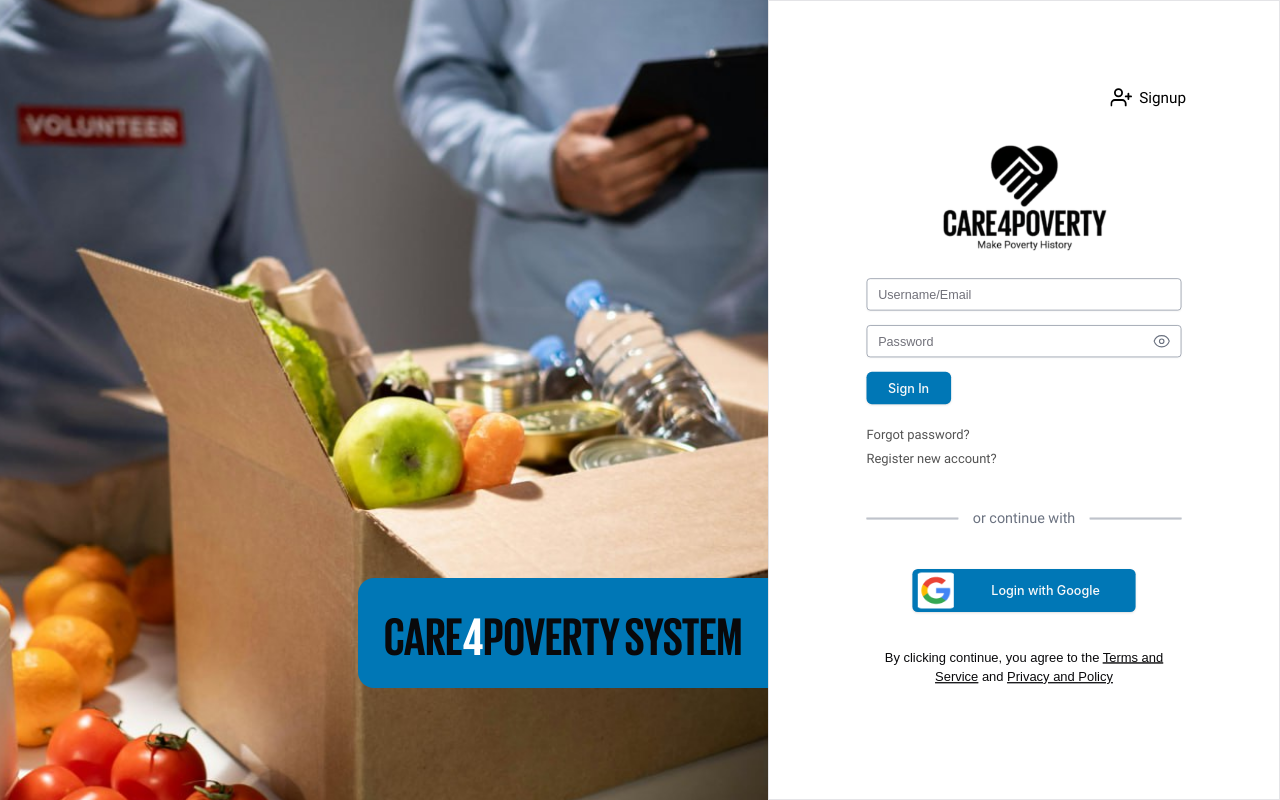
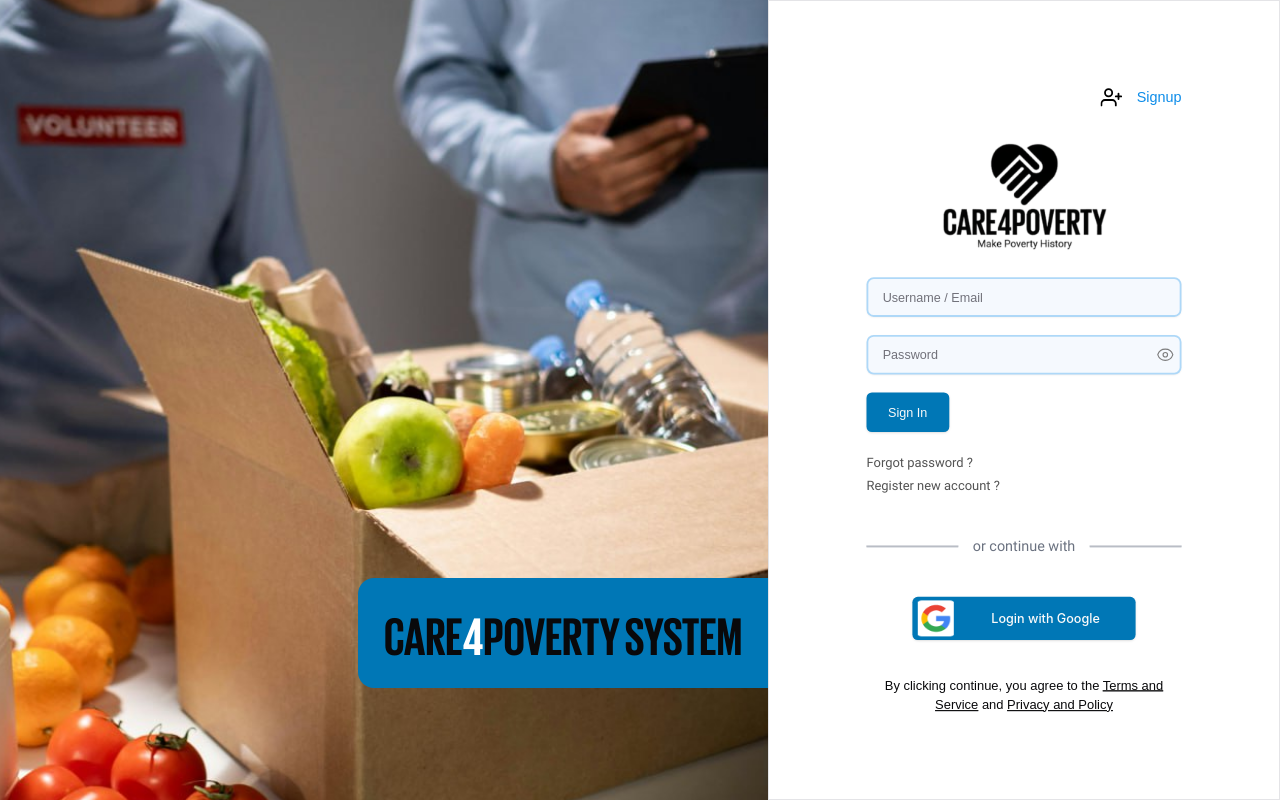
Before and after one commit to LemonLim18/care4poverty, a Next.js app: page /auth/login in a window 1280 px wide. Built offline with nearby package versions, Linux system fonts and the light colour scheme.

Commit message:
Axler - Fix UI bug for Login Page

```diff
--- a/app/auth/login/page.tsx
+++ b/app/auth/login/page.tsx
@@ -140,10 +140,9 @@ const LoginPage = () => {
                 Back
               </button>
             </p>  */}
-            <p className="flex relative right-[-5px] justify-end bg-white w-full mt-6 mb-6 ">
-              <button className="flex text-black hover:underline font-roboto text-[17px] gap-2" onClick={() => router.push('/auth/signup') }>
+            <p className="flex relative justify-end bg-white w-full mt-6 mb-6">
               <svg width="24px" height="24px" viewBox="0 0 24 24" xmlns="http://www.w3.org/2000/svg">
-                <title>i</title>
+                <title>I am a signup icon :)</title>
                 <g id="Complete">
                   <g id="user-add">
                     <g>
@@ -155,8 +154,7 @@ const LoginPage = () => {
                   </g>
                 </g>
               </svg>
-                Signup
-              </button>
+                <span onClick={() => router.push('/auth/signup')} className="ml-4 text-[#0C8CE9] hover:font-bold hover:underline cursor-pointer transition-all duration-150 ease-in-out">Signup</span>
             </p>
             {/* </div> */}
             <div className='flex justify-center mb-4 w-full'>
@@ -169,52 +167,52 @@ const LoginPage = () => {
               </a>
             </div>
             {/* <CardTitle className="text-center">Login</CardTitle> */}
-            <form onSubmit={handleSubmit} className="space-y-4 w-full">
+            <form onSubmit={handleSubmit} className="space-y-5 w-full">
               <Input
                 type="email"
-                placeholder="Username/Email"
+                placeholder="Username / Email"
                 value={email}
                 onChange={(e) => setEmail(e.target.value)}
                 required
-                className="border-gray-400 rounded-sm"
+                className="h-11 px-4 border-2 border-custom-border-blue hover:border-[#0C8CE9] text-[#7D7D7D] focus:text-black focus:border-[#0C8CE9] bg-[#F5F9FE] placeholder:hover:text-[#0C8CE9] placeholder:focus:text-[#F5F9FE] rounded-lg transition-all duration-300 ease-in-out"
               />
-              <div className="relative">
+              <div className="relative group">
                 <Input
                   type={showPassword ? "text" : "password"}
                   placeholder="Password"
                   value={password}
                   onChange={(e) => setPassword(e.target.value)}
                   required
-                  className="border-gray-400 rounded-sm pr-10"
+                  className={`h-11 px-4 border-2 border-custom-border-blue hover:border-[#0C8CE9] text-[#7D7D7D] focus:text-black focus:border-[#0C8CE9] bg-[#F5F9FE] placeholder:hover:text-[#0C8CE9] placeholder:focus:text-[#F5F9FE] group-hover:border-[#0C8CE9] rounded-lg transition-all duration-300 ease-in-out ${showPassword ? 'text-black' : 'text-[#7D7D7D]'} transition-colors duration-200`}
                 />
                 <button
                   type="button"
                   onClick={() => setShowPassword(!showPassword)}
-                  className="absolute right-3 top-1/2 transform -translate-y-1/2"
+                  className={`absolute right-2 top-1/2 -translate-y-1/2 ${showPassword ? 'text-[#0C8CE9]' : 'text-[#7D7D7D]'} hover:text-[#0C8CE9]`}
                 >
                   {showPassword ? (
-                    <svg xmlns="http://www.w3.org/2000/svg" fill="none" viewBox="0 0 24 24" strokeWidth={1.5} stroke="currentColor" className="w-5 h-5 text-gray-500">
+                    <svg xmlns="http://www.w3.org/2000/svg" fill="none" viewBox="0 0 24 24" strokeWidth={1.5} stroke="currentColor" className="w-5 h-5">
                       <path strokeLinecap="round" strokeLinejoin="round" d="M3.98 8.223A10.477 10.477 0 001.934 12C3.226 16.338 7.244 19.5 12 19.5c.993 0 1.953-.138 2.863-.395M6.228 6.228A10.45 10.45 0 0112 4.5c4.756 0 8.773 3.162 10.065 7.498a10.523 10.523 0 01-4.293 5.774M6.228 6.228L3 3m3.228 3.228l3.65 3.65m7.894 7.894L21 21m-3.228-3.228l-3.65-3.65m0 0a3 3 0 10-4.243-4.243m4.242 4.242L9.88 9.88" />
                     </svg>
                   ) : (
-                    <svg xmlns="http://www.w3.org/2000/svg" fill="none" viewBox="0 0 24 24" strokeWidth={1.5} stroke="currentColor" className="w-5 h-5 text-gray-500">
+                    <svg xmlns="http://www.w3.org/2000/svg" fill="none" viewBox="0 0 24 24" strokeWidth={1.5} stroke="currentColor" className="w-5 h-5">
                       <path strokeLinecap="round" strokeLinejoin="round" d="M2.036 12.322a1.012 1.012 0 010-.639C3.423 7.51 7.36 4.5 12 4.5c4.638 0 8.573 3.007 9.963 7.178.07.207.07.431 0 .639C20.577 16.49 16.64 19.5 12 19.5c-4.638 0-8.573-3.007-9.963-7.178z" />
                       <path strokeLinecap="round" strokeLinejoin="round" d="M15 12a3 3 0 11-6 0 3 3 0 016 0z" />
                     </svg>
                   )}
                 </button>
               </div>
-              <Button type="submit" disabled={loading} className='bg-[#0077B6] hover:bg-[#00689F] font-inter px-6'>
+              <Button type="submit" disabled={loading} className='h-11 bg-[#0077B6] hover:bg-[#00689F] font-roboto font-regular px-6'>
                 {loading ? 'Loading...' : 'Sign In'}
               </Button>
             </form>
             {/* group div for additional actions */}
             <div className="bg-white text-[0.9rem] flex flex-col items-start mt-6 mb-4 w-full space-y-1">
-                <button className="text-[#535353] hover:underline hover:text-gray-800 font-roboto" onClick={() => setDialogOpen(true) }>
-                  Forgot password?
+                <button className="text-[#535353] hover:text-[#0C8CE9] hover:font-bold font-roboto" onClick={() => setDialogOpen(true) }>
+                  Forgot password ?
                 </button>
-                <button className="text-[#535353] hover:underline hover:text-gray-800 font-roboto" onClick={() => router.push('/auth/signup')}>
-                  Register new account?
+                <button className="text-[#535353] hover:text-[#0C8CE9] hover:font-bold font-roboto" onClick={() => router.push('/auth/signup')}>
+                  Register new account ?
                 </button>
             </div>
 
@@ -237,9 +235,9 @@ const LoginPage = () => {
             </Button>
 
             <p className="mb-32 text-[0.9rem] text-center">
-              By clicking continue, you agree to the <span className="underline">
+              By clicking continue, you agree to the <span className="hover:text-[#0C8CE9] underline">
                 <a href="#">Terms and Service</a>
-              </span> and <span className="underline">
+              </span> and <span className="hover:text-[#0C8CE9] underline">
                 <a href="#">Privacy and Policy</a>
               </span>
             </p>
--- a/app/auth/register/page.tsx
+++ b/app/auth/register/page.tsx
@@ -510,7 +510,7 @@ const RegisterPage = () => {
             <h1 className="font-giorgio font-bold text-5xl text-center mt-20">Let's get you started</h1>
             <span className="text-center font-medium text-lg text-[#8B8B8B] mt-2">Enter the details to get going</span>
             <h1 className="absolute top-0 right-0 m-12 text-base">
-                Already registered ? <Link href="/auth/login" className="ml-5 text-[#0C8CE9] hover:font-bold hover:underline"> Login</Link>
+                Already registered ? <span onClick={() => router.push('/auth/login')} className="ml-5 text-[#0C8CE9] hover:font-bold hover:underline cursor-pointer"> Login</span>
             </h1>
             <form onSubmit={handleSubmit} className="w-full max-w-6xl">
                 <div className={`grid ${selectedRole ? 'md:grid-cols-2' : 'grid-cols-1'} gap-4`}>
```
